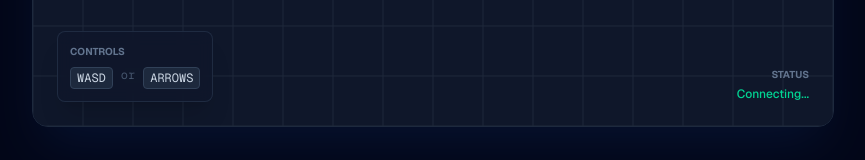
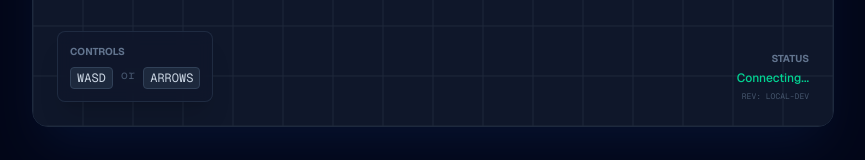
Before and after one commit to caon-guilherme/Mini-Gather, a Next.js app: page / in a window 1280 px wide. Shown: the part 571-731 px from the top of the page, without its empty margins (207-1072 px from the left). Built offline with nearby package versions, Linux system fonts and the light colour scheme; no server answers.

Commit message:
UI: Adicionando ID da versao (Commit SHA) no rodape

```diff
--- a/app/page.tsx
+++ b/app/page.tsx
@@ -250,10 +250,16 @@ export default function Home() {
 
           <div className="text-right">
              <p className="text-[10px] font-bold text-slate-500 uppercase mb-1">Status</p>
-             <p className="text-xs font-medium text-emerald-400">{status}</p>
+             <div className="flex flex-col items-end gap-1">
+               <p className="text-xs font-medium text-emerald-400">{status}</p>
+               <p className="text-[8px] font-mono text-slate-600">
+                 REV: {process.env.NEXT_PUBLIC_VERCEL_GIT_COMMIT_SHA?.slice(0, 7) || 'LOCAL-DEV'}
+               </p>
+             </div>
           </div>
         </div>
       </div>
+
 
       <p className="mt-8 text-sm text-slate-500 animate-fade-in">
         Open this in another tab to see multiplayer in action.
```
